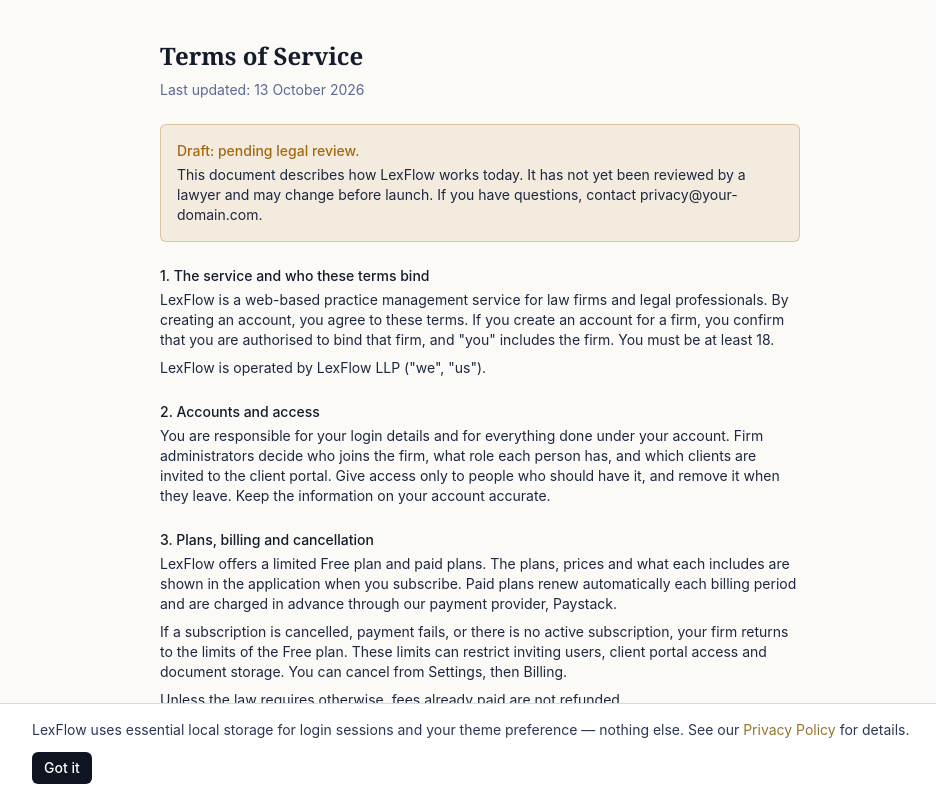
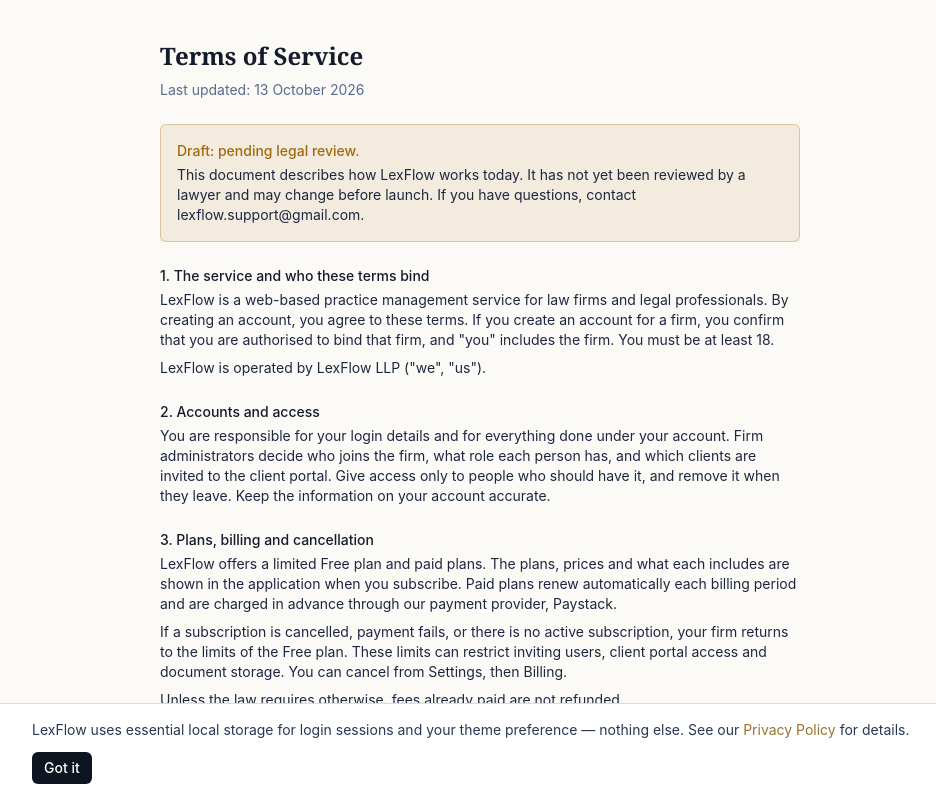
Before and after one commit to juniorkhimz/LexFlow-, a React (Vite) app: page /terms in a window 1280 px wide. Shown: the top 800 px of the page, without its empty margins (160-1096 px from the left). Built offline with nearby package versions, Linux system fonts and the light colour scheme; no server answers.

Commit message:
Set contact email

```diff
--- a/src/routes/legal/legal-notice.tsx
+++ b/src/routes/legal/legal-notice.tsx
@@ -4,7 +4,7 @@
 // CONTACT_EMAIL must be a real, monitored address: data-protection law
 // generally requires a working contact for privacy requests.
 export const LEGAL_LAST_UPDATED = "13 October 2026";
-export const CONTACT_EMAIL = "privacy@your-domain.com";
+export const CONTACT_EMAIL = "lexflow.support@gmail.com";
 export const OPERATOR_NAME = "LexFlow LLP";
 
 // Shown at the top of both legal pages until a lawyer has reviewed them.
```
